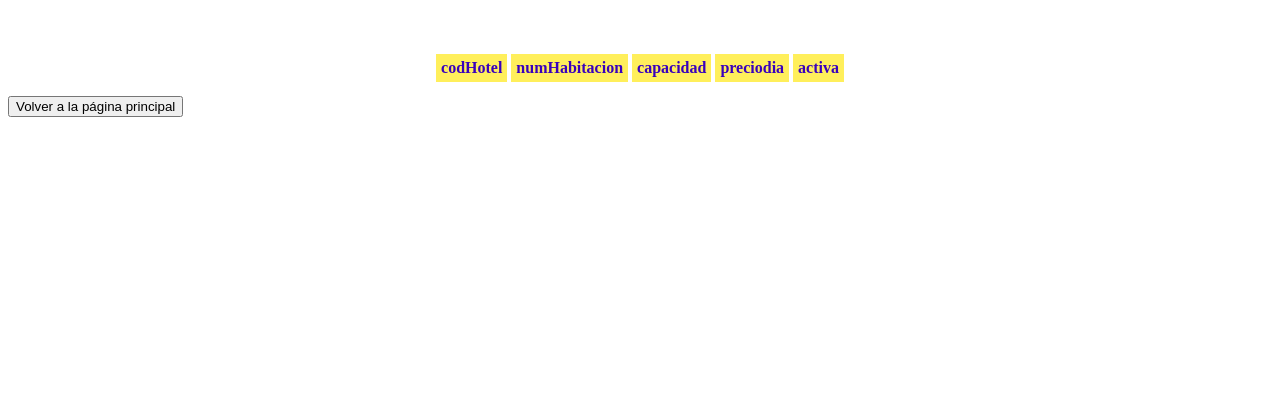
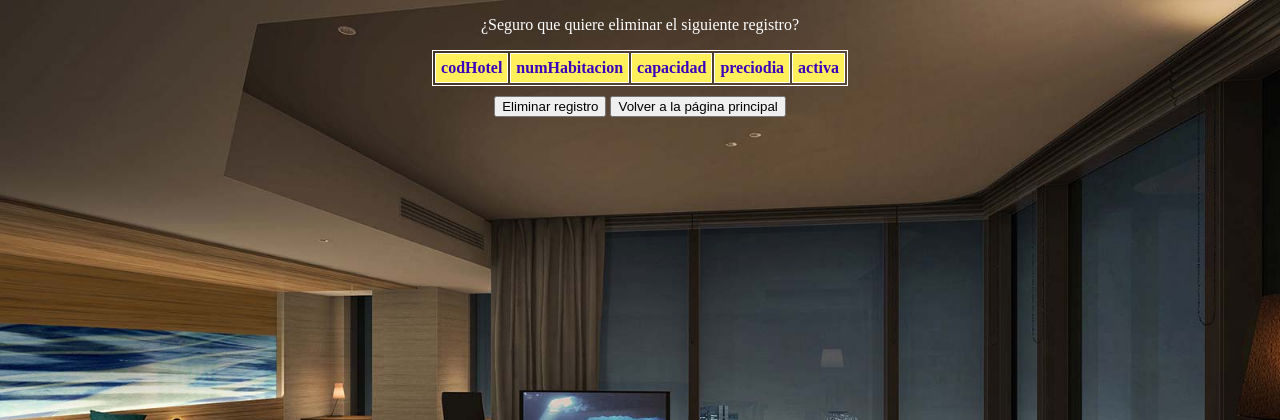
Before and after one commit to JoseJuan1011/PHP-Form, a PHP site: page /EliminarPage.php in a window 1280 px wide. Shown: the top 420 px of the page. Run offline with PHP 8.4, Linux system fonts and the light colour scheme; data that the repository does not hold is empty.

Commit message:
modify eliminarPage

```diff
--- a/EliminarPage.css
+++ b/EliminarPage.css
@@ -1,5 +1,18 @@
+html {
+    background-image: url("background.jpg");
+    background-repeat: no-repeat;
+    background-size: cover;
+}
+
 p {
     color: white;
+    margin-left: auto;
+    margin-right: auto;
+    text-align: center;
+}
+
+#buttonMenuPrincipal {
+    text-align: center;
 }
 
 table, th, td {
--- a/EliminarPage.php
+++ b/EliminarPage.php
@@ -6,29 +6,6 @@
     <meta name="viewport" content="width=device-width, initial-scale=1.0">
     <link rel="stylesheet" href="EliminarPage.css"/>
     <title>Eliminar Registro</title>
-    <?php
-        include "Connectiondb.php";
-        function print_to_delete($codHotel, $numHabitacion) {
-            $pdo = Connect_db();
-
-            $stmt = $pdo -> prepare('select * from habitaciones where codHotel=? and numHabitacion=?');
-            $stmt->bindParam(1, $codHotel);
-            $stmt->bindParam(2, $numHabitacion);
-
-            while ($row = $stmt -> fetch()) {
-                echo '<tr>'."\n"
-                    ."<td>".$row['codHotel']."</td> \n"
-                    .'<input type="hidden" name="codHotel" value="'.$row['codHotel'].'" />'
-                    ."<td>".$row['numHabitacion']."</td> \n"
-                    .'<input type="hidden" name="numHabitacion" value="'.$row['numHabitacion'].'" />'
-                    ."<td>".$row['capacidad']."</td> \n"
-                    ."<td>".$row['preciodia']."</td> \n"
-                    ."<td>".$row['activa']."</td> \n"
-                ."</tr>";
-            }
-            $pdo = null;
-        }
-    ?>
 </head>
 <body>
     <p>
@@ -46,14 +23,36 @@
         </thead>
         <tbody>
             <?php
-                print_to_delete($_POST['codHotel'], $_POST['numHabitacion']);
+                include "Connectiondb.php";
+
+                $pdo = Connect_db();
+
+                $stmt = $pdo -> prepare('select * from habitaciones where codHotel=? and numHabitacion=?');
+                $stmt->bindParam(1, $_POST['codHotel']);
+                $stmt->bindParam(2, $_POST['numHabitacion']);
+
+                while ($row = $stmt -> fetch()) {
+                    echo '<tr>'."\n"
+                        ."<td>".$row['codHotel']."</td> \n"
+                        .'<input type="hidden" name="codHotel" value="'.$row['codHotel'].'" />'
+                        ."<td>".$row['numHabitacion']."</td> \n"
+                        .'<input type="hidden" name="numHabitacion" value="'.$row['numHabitacion'].'" />'
+                        ."<td>".$row['capacidad']."</td> \n"
+                        ."<td>".$row['preciodia']."</td> \n"
+                        ."<td>".$row['activa']."</td> \n"
+                    ."</tr>";
+                }
+                $pdo = null;
             ?>
         </tbody>
     </table>
     <form action="EliminarAction.php" method="POST">
         <input type="hidden" name="codHotel" value="<?php echo $_POST['codHotel']?>"/>
         <input type="hidden" name="numHabitacion" value="<?php echo $_POST['numHabitacion']?>"/>
-        <input type="button" value="Volver a la página principal" formaction="MainPage.php"/>
+        <div id="buttonMenuPrincipal">
+            <input type="button" value="Eliminar registro" />
+            <input value="Volver a la página principal" type="button" formaction="MainPage.php"/>
+        </div>
     </form>
 </body>
 </html>
```
